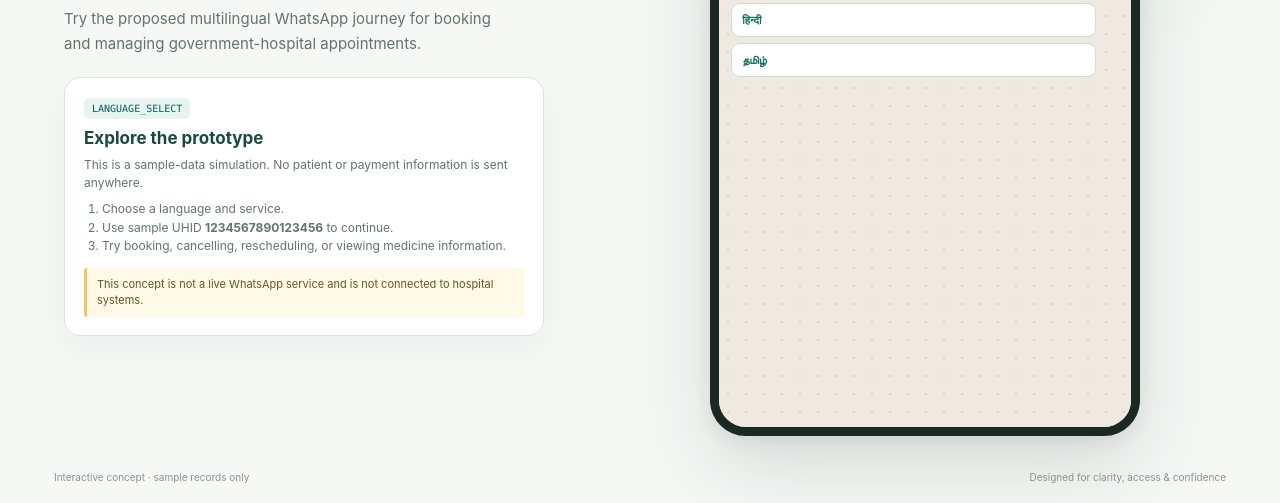
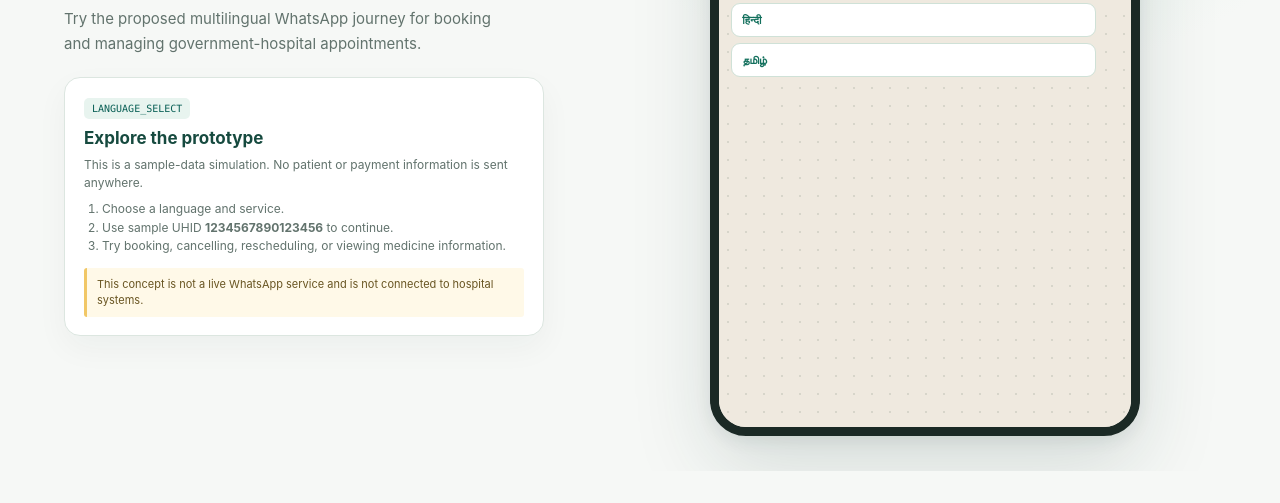
Before and after one commit to paulsonmathew3/whatsapp-bot-kerala-healthcare, a website: page index.html in a window 1280 px wide. Shown: the part 359-862 px from the top of the page. After the commit the page ends 830 px from the top, so only its background shows below. Drawn offline with Linux system fonts and the light colour scheme.

Commit message:
Comment out footer in index.html
Comment out the footer section in index.html.

```diff
--- a/index.html
+++ b/index.html
@@ -38,7 +38,7 @@
         <section class="intro"><div class="kicker">✦ &nbsp; Guided appointment experience</div><h1>Appointments, one clear step at a time.</h1><p>Try the proposed multilingual WhatsApp journey for booking and managing government-hospital appointments.</p><div class="guide"><div class="state" id="state">LANGUAGE_SELECT</div><h2>Explore the prototype</h2><p>This is a sample-data simulation. No patient or payment information is sent anywhere.</p><ol class="steps"><li>Choose a language and service.</li><li>Use sample UHID <strong>1234567890123456</strong> to continue.</li><li>Try booking, cancelling, rescheduling, or viewing medicine information.</li></ol><div class="hint">This concept is not a live WhatsApp service and is not connected to hospital systems.</div></div></section>
         <section class="phone-wrap"><div class="phone" aria-label="WhatsApp appointment bot prototype"><div class="status"><span id="local-clock"></span><span>●●● ▰</span></div><div class="bar">Kerala Health Dept<span>WhatsApp appointment service · sample prototype</span></div><div id="chat"></div></div></section>
       </main>
-      <footer class="footer"><span>Interactive concept · sample records only</span><span>Designed for clarity, access & confidence</span></footer>
+      <!-- <footer class="footer"><span>Interactive concept · sample records only</span><span>Designed for clarity, access & confidence</span></footer> -->
     </div>
     <script>
       const patient={name:'Mathew', uhid:'1234567890123456', district:'Alappuzha', last4:'3456'};
```
